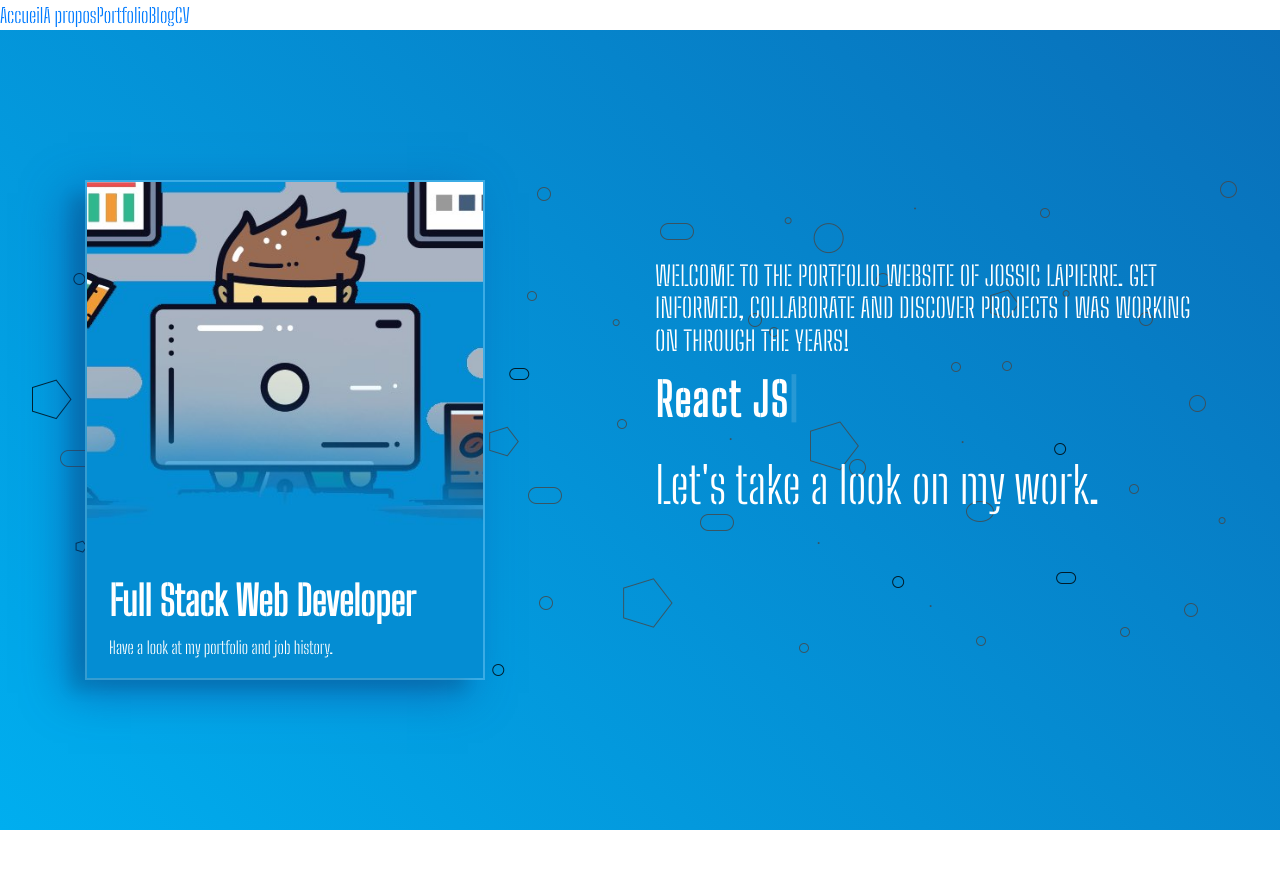
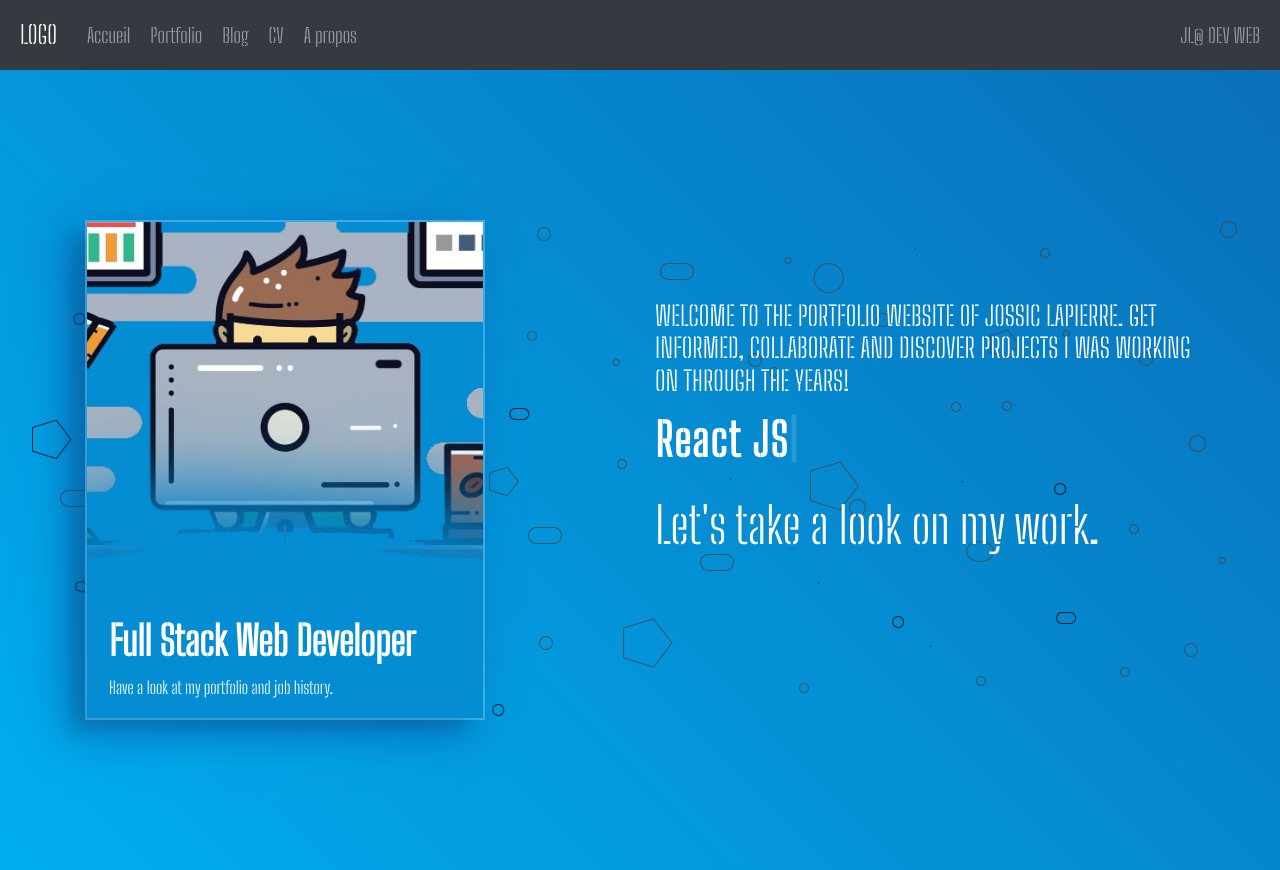
Before and after one commit to Jossic/next-portfolio, a Next.js app: page / in a window 1280 px wide. Before the commit the page ends 830 px from the top, so only its background shows below. Built offline with nearby package versions, Linux system fonts and the light colour scheme.

Commit message:
next-portfolio - 71 - Header - part 1

```diff
--- /dev/null
+++ b/components/shared/BsNavLink.js
@@ -0,0 +1,19 @@
+import React from 'react'
+import Link from 'next/link'
+import {
+    NavItem
+} from 'reactstrap';
+
+const BsNavLink = ({ title, href }) => {
+    return (
+        <NavItem>
+            <Link href={href}>
+                <a className="nav-link">
+                    {title}
+                </a>
+            </Link>
+        </NavItem>
+    )
+}
+
+export default BsNavLink
--- a/components/shared/Header.js
+++ b/components/shared/Header.js
@@ -1,26 +1,39 @@
-import React, { Component } from 'react'
-import Link from 'next/link'
+import React, { useState } from 'react';
+import {
+    Collapse,
+    Navbar,
+    NavbarToggler,
+    NavbarBrand,
+    Nav,
+    NavItem,
+    NavbarText
+} from 'reactstrap';
+import BsNavLink from './BsNavLink';
 
-export default class Header extends Component {
-    render() {
-        return (
-            <>
-                <Link href='/'>
-                    <a>Accueil</a>
-                </Link>
-                <Link href='/about'>
-                    <a>A propos</a>
-                </Link>
-                <Link href='/portfolio'>
-                    <a>Portfolio</a>
-                </Link>
-                <Link href='/blog'>
-                    <a>Blog</a>
-                </Link>
-                <Link href='/cv'>
-                    <a>CV</a>
-                </Link>
-            </>
-        )
-    }
+const Header = (props) => {
+    const [isOpen, setIsOpen] = useState(false);
+
+    const toggle = () => setIsOpen(!isOpen);
+
+    return (
+
+        <Navbar color="dark" dark expand="md">
+            <NavbarBrand>LOGO</NavbarBrand>
+            <NavbarToggler onClick={toggle} />
+            <Collapse isOpen={isOpen} navbar>
+                <Nav className="mr-auto" navbar>
+                    <BsNavLink href='/' title='Accueil' />
+                    <BsNavLink href='/portfolio' title='Portfolio' />
+                    <BsNavLink href='/blog' title='Blog' />
+                    <BsNavLink href='/cv' title='CV' />
+                    <BsNavLink href='/about' title='A propos' />
+                </Nav>
+                <NavbarText>JL@ DEV WEB</NavbarText>
+            </Collapse>
+        </Navbar>
+
+    );
 }
+
+
+export default Header
```
